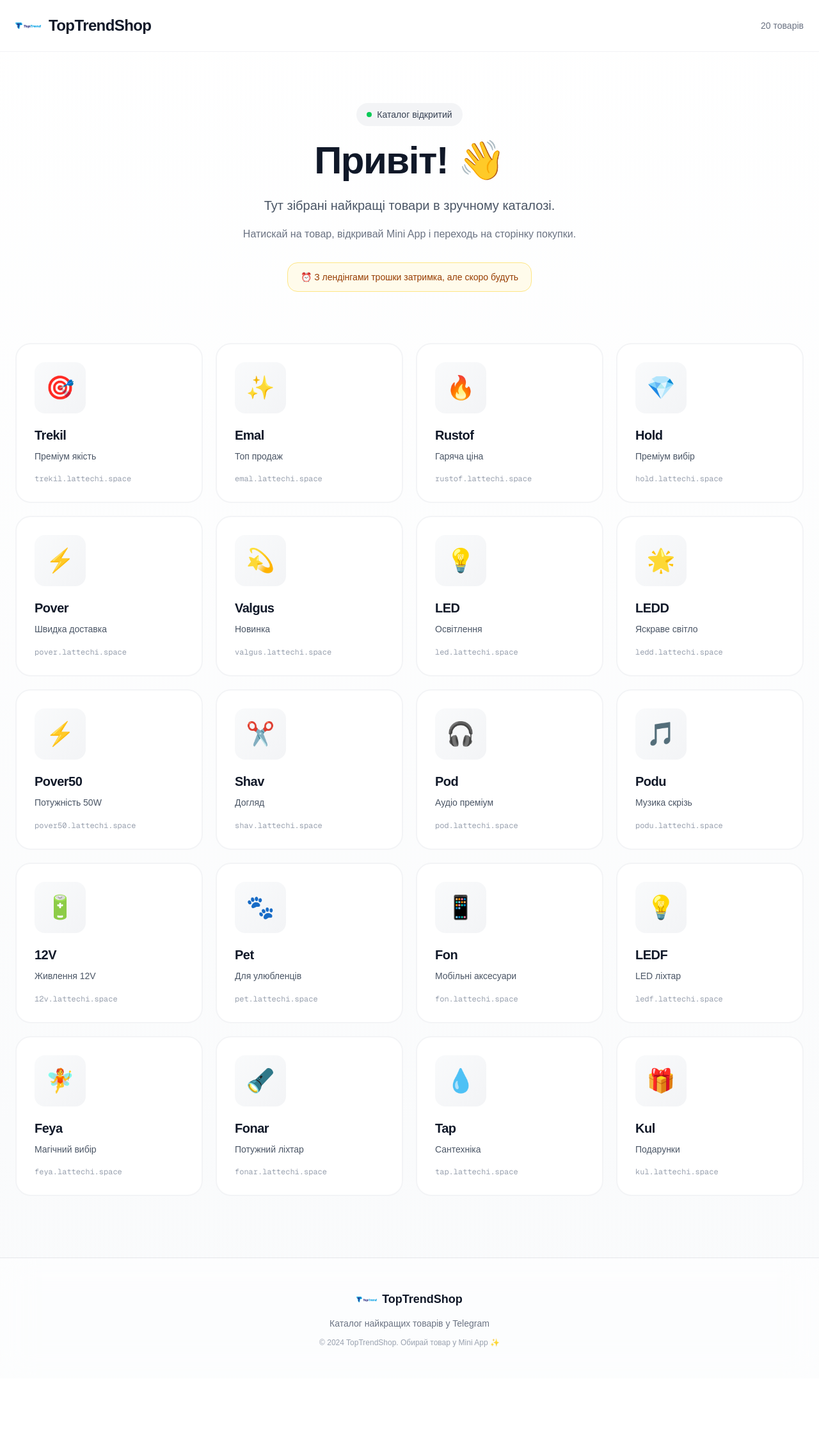
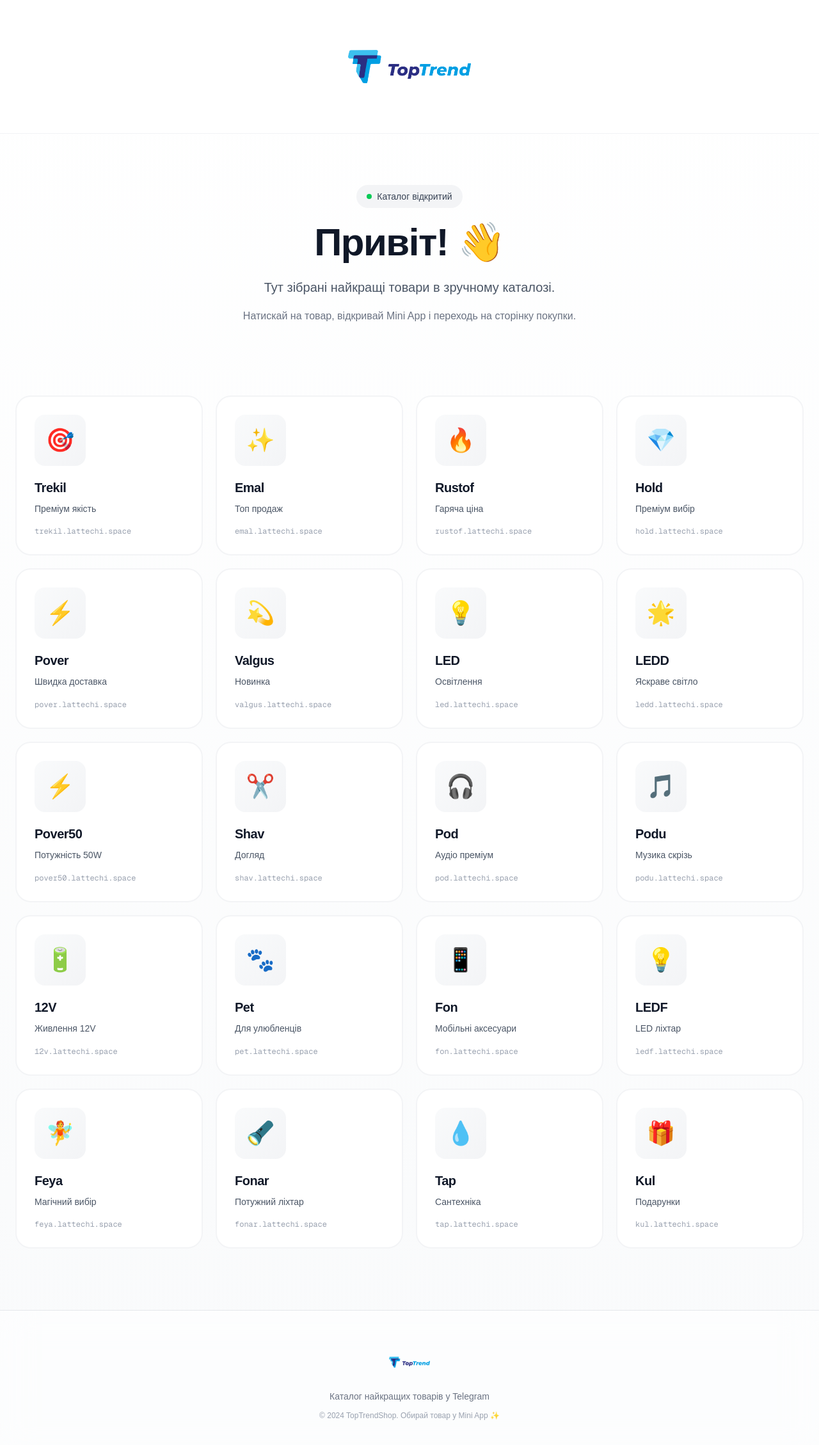
Before and after one commit to romchhh/toptrendshopsite, a Next.js app: page / in a window 1280 px wide. Shown: the top 2258 px of the page at 64% size. Before the commit the page ends 2154 px from the top, so only its background shows below. Built offline with nearby package versions, Linux system fonts and the light colour scheme.

Commit message:
added logo

```diff
--- a/app/page.tsx
+++ b/app/page.tsx
@@ -1,3 +1,5 @@
+"use client";
+
 import React, { useState } from 'react';
 import Image from 'next/image';
 import { ArrowUpRight } from 'lucide-react';
@@ -45,22 +47,16 @@ export default function TopTrendShop() {
     <div className="min-h-screen bg-gradient-to-b from-white to-gray-50">
       {/* Header */}
       <header className="sticky top-0 z-50 backdrop-blur-xl bg-white/80 border-b border-gray-200/50">
-        <div className="container mx-auto px-6 py-5">
-          <div className="flex items-center justify-between">
-            <div className="flex items-center gap-3">
-              <div className="w-10 h-10 rounded-xl overflow-hidden flex items-center justify-center">
-                <Image
-                  src="/TopTrend..png"
-                  alt="TopTrendShop Logo"
-                  width={40}
-                  height={40}
-                  className="object-contain"
-                />
-              </div>
-              <h1 className="text-2xl font-bold text-gray-900 tracking-tight">TopTrendShop</h1>
-            </div>
-            <div className="hidden sm:block text-sm text-gray-500">
-              {products.length} товарів
+        <div className="container mx-auto px-6 py-2">
+          <div className="flex items-center justify-center">
+            <div className="w-48 h-48 rounded-xl overflow-hidden flex items-center justify-center">
+              <Image
+                src="/TopTrend..png"
+                alt="TopTrendShop Logo"
+                width={192}
+                height={192}
+                className="object-contain"
+              />
             </div>
           </div>
         </div>
@@ -83,11 +79,6 @@ export default function TopTrendShop() {
           Натискай на товар, відкривай Mini App і переходь на сторінку покупки.
         </p>
 
-        <div className="inline-block bg-amber-50 border border-amber-200 rounded-2xl px-5 py-3">
-          <p className="text-sm text-amber-800">
-            ⏰ З лендінгами трошки затримка, але скоро будуть
-          </p>
-        </div>
       </section>
 
       {/* Products Grid */}
@@ -147,17 +138,16 @@ export default function TopTrendShop() {
       <footer className="border-t border-gray-200 bg-white/50 backdrop-blur-xl">
         <div className="container mx-auto px-6 py-12">
           <div className="text-center space-y-3">
-            <div className="flex items-center justify-center gap-2">
-              <div className="w-8 h-8 rounded-lg overflow-hidden flex items-center justify-center">
+            <div className="flex items-center justify-center">
+              <div className="w-16 h-16 rounded-lg overflow-hidden flex items-center justify-center">
                 <Image
                   src="/TopTrend..png"
                   alt="TopTrendShop Logo"
-                  width={32}
-                  height={32}
+                  width={64}
+                  height={64}
                   className="object-contain"
                 />
               </div>
-              <p className="text-lg font-semibold text-gray-900">TopTrendShop</p>
             </div>
             <p className="text-sm text-gray-500">
               Каталог найкращих товарів у Telegram
```
